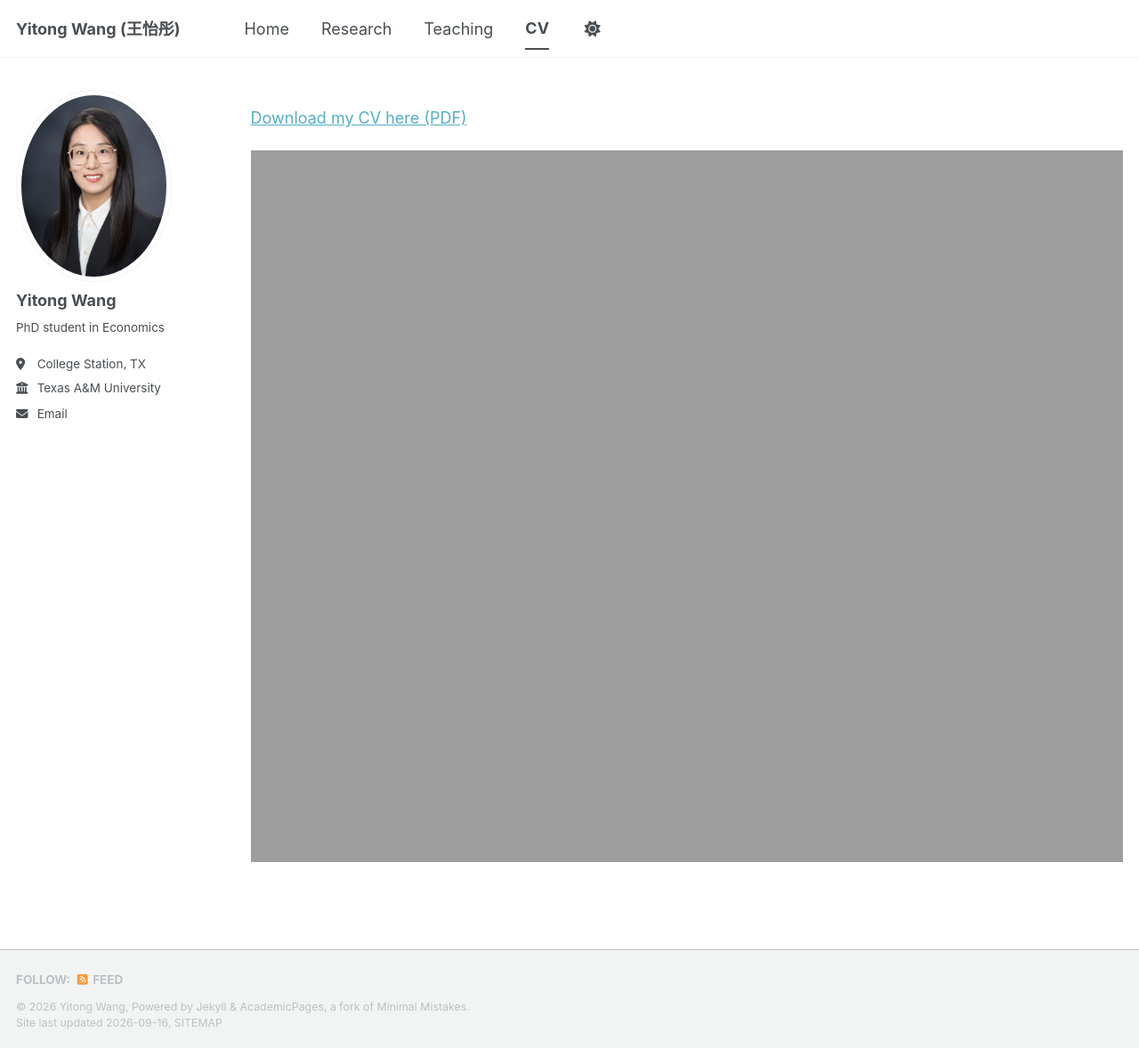
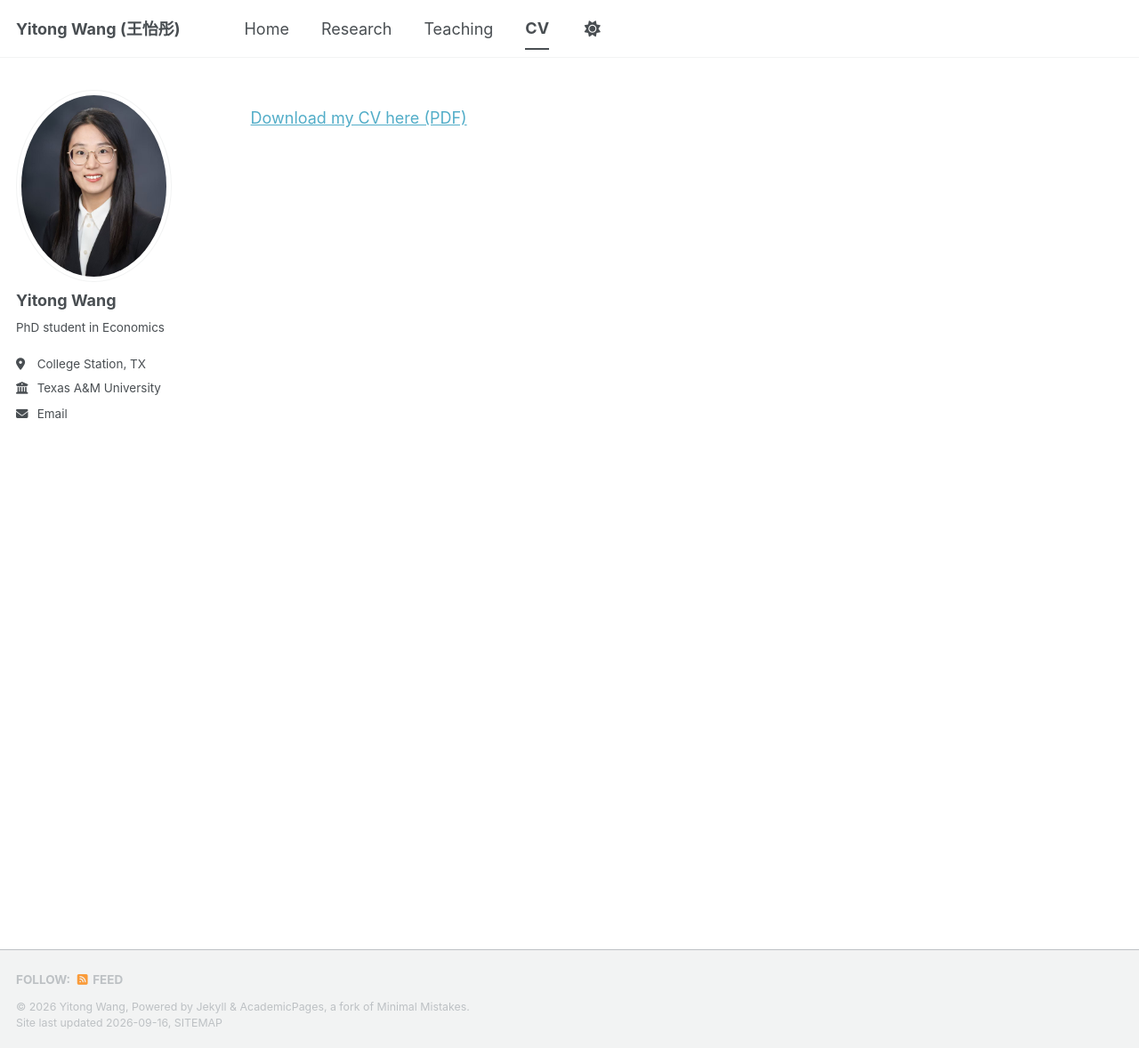
Before and after one commit to yitongwang-econ/yitongwang-econ.github.io, a Jekyll site: the page built from _pages/cv.md, in a window 1280 px wide and 1178 px high. Shown: the whole window at 89% size. Built offline with Jekyll 4.4.1, drawn with Linux system fonts in a browser that asks for light colours; a style sheet for code colours, icons or effects is not loaded.

Commit message:
Update cv.md

```diff
--- a/_pages/cv.md
+++ b/_pages/cv.md
@@ -9,7 +9,3 @@ redirect_from:
 {% include base_path %}
 
 <p><a href="{{ base_path }}/files/cv_Yitong.pdf" target="_blank">Download my CV here (PDF)</a></p>
-
-<iframe src="{{ base_path }}/files/cv_Yitong.pdf" width="100%" height="800px" style="border: none;">
-  Your browser does not support PDF embeds. You can <a href="{{ base_path }}/files/cv_Yitong.pdf">download the PDF file directly</a> instead.
-</iframe>
```
